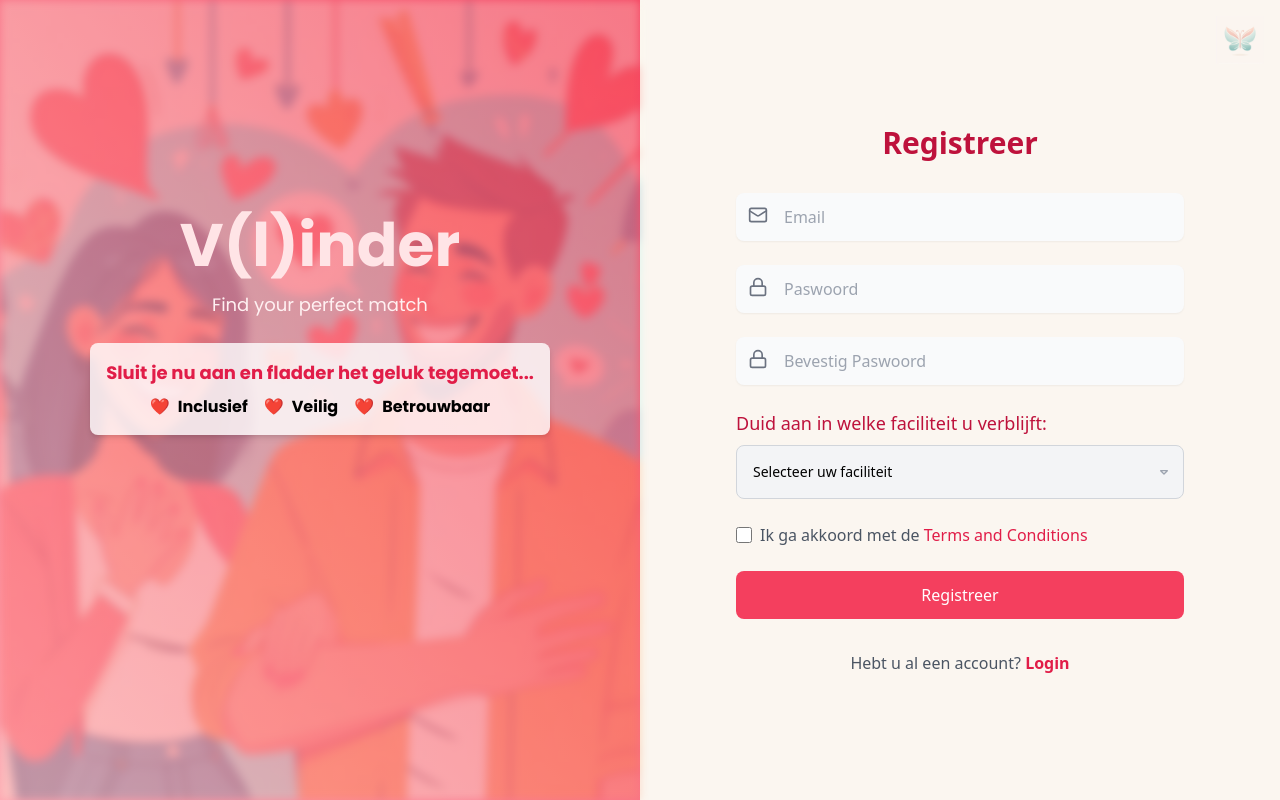
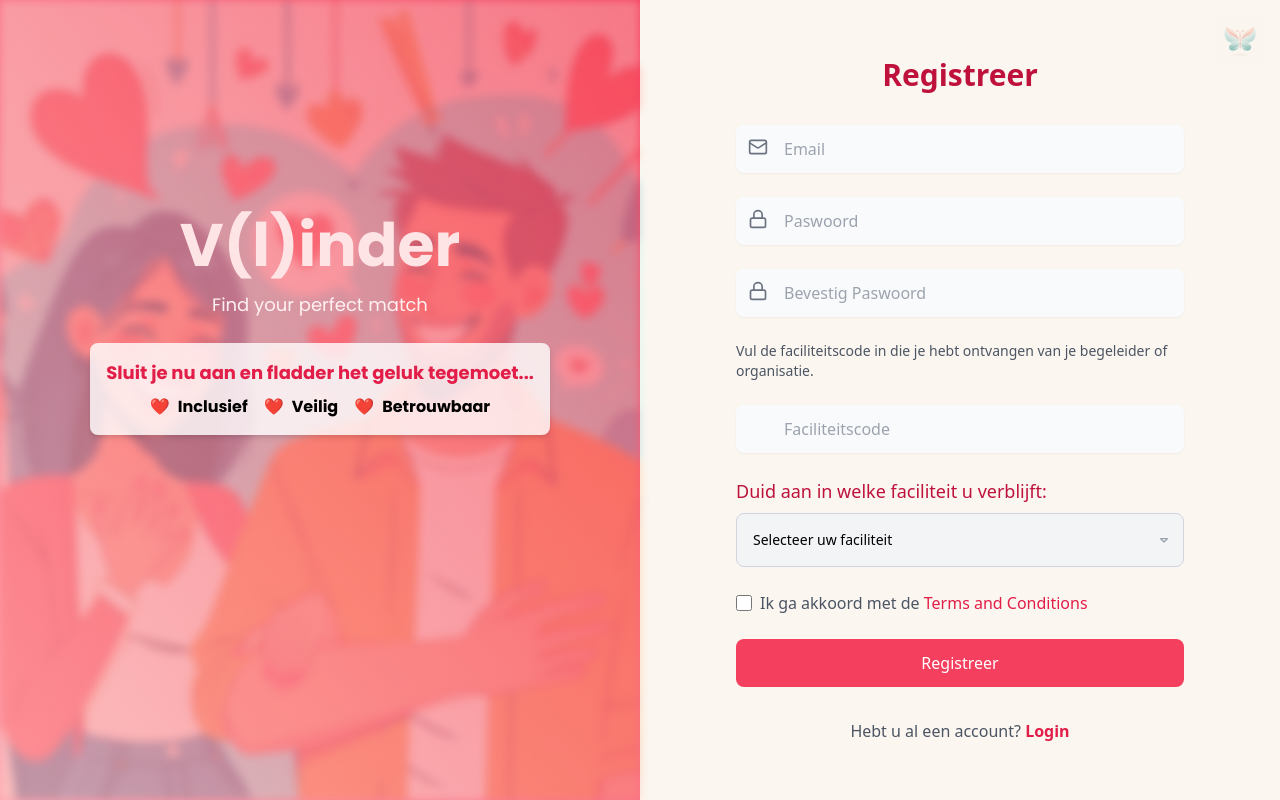
Before and after one commit to remcohofmans/RnD, a React (Create React App) app: page /feed in a window 1280 px wide. Both pictures are taken after a click on the button "Registreer hier". Built offline with nearby package versions, Linux system fonts and the light colour scheme; no server answers.

Commit message:
Facility code added (no backend connection)

```diff
--- a/src/Components/LoginRegister.jsx
+++ b/src/Components/LoginRegister.jsx
@@ -10,6 +10,7 @@ const LoginRegister = ({ loginWithEmail, signUpWithEmail }) => {
   const [signUpEmail, setSignUpEmail] = useState('');
   const [signUpPassword, setSignUpPassword] = useState('');
   const [confirmPassword, setConfirmPassword] = useState('');
+  const [facilityCode, setFacilityCode] = useState('');
   const [focusEmail, setFocusEmail] = useState(false);
   const [focusPassword, setFocusPassword] = useState(false);
   const [showRegisterInfo, setShowRegisterInfo] = useState(false);
@@ -35,18 +36,20 @@ const LoginRegister = ({ loginWithEmail, signUpWithEmail }) => {
 
   const handleSignUpSubmit = (e) => {
     e.preventDefault();
-    if (!signUpEmail || !signUpPassword || !confirmPassword || !isTermsAgreed) {
-      console.error("Please provide email, password, confirm password, and agree to the terms for sign up.");
+    if (!signUpEmail || !signUpPassword || !confirmPassword || !isTermsAgreed || !facilityCode) {
+      console.error("Please fill out all fields and agree to the terms for sign up.");
       return;
     }
     if (signUpPassword !== confirmPassword) {
       console.error("Passwords do not match.");
       return;
     }
-    signUpWithEmail(signUpEmail, signUpPassword)
+    // Add your logic to handle the facility code
+    signUpWithEmail(signUpEmail, signUpPassword, facilityCode)
       .then(() => setSignupError(''))
       .catch(() => setSignupError("Sign up failed. Please try again."));
   };
+
 
   const handleEmailChange = (e) => {
     const email = e.target.value;
@@ -221,6 +224,25 @@ const LoginRegister = ({ loginWithEmail, signUpWithEmail }) => {
 
                 {confirmPasswordFeedback && <p className="text-red-600 text-sm mt-1">{confirmPasswordFeedback}</p>}
 
+                {/* Facility Code Instructions */}
+                {!isLogin && (
+                  <div className="mb-4 text-sm text-gray-600">
+                    <span>Vul de faciliteitscode in die je hebt ontvangen van je begeleider of organisatie.</span>
+                  </div>
+                )}
+
+                {/* Facility Code Input */}
+                <div className="relative">
+                  <input
+                    type="text"
+                    value={facilityCode}
+                    onChange={(e) => setFacilityCode(e.target.value)}
+                    className="w-full py-3 px-12 bg-gray-50 rounded-lg shadow-sm focus:outline-none focus:ring-2 focus:ring-[#fda4af]"
+                    placeholder="Faciliteitscode"
+                    required
+                  />
+                </div>
+
       {/* Facility Dropdown */}
       <div className="mb-6">
         <label htmlFor="facility" className="text-lg text-[#be123c]">
@@ -263,7 +285,7 @@ const LoginRegister = ({ loginWithEmail, signUpWithEmail }) => {
                 <button
                   type="submit"
                   className="w-full py-3 bg-[#f43f5e] text-white rounded-lg hover:bg-[#be123c] transition-transform transform hover:scale-105"
-                  disabled={!isTermsAgreed || signUpPassword !== confirmPassword}
+                  disabled={!isTermsAgreed || signUpPassword !== confirmPassword || !facilityCode}
                 >
                   Registreer
                 </button>
```
